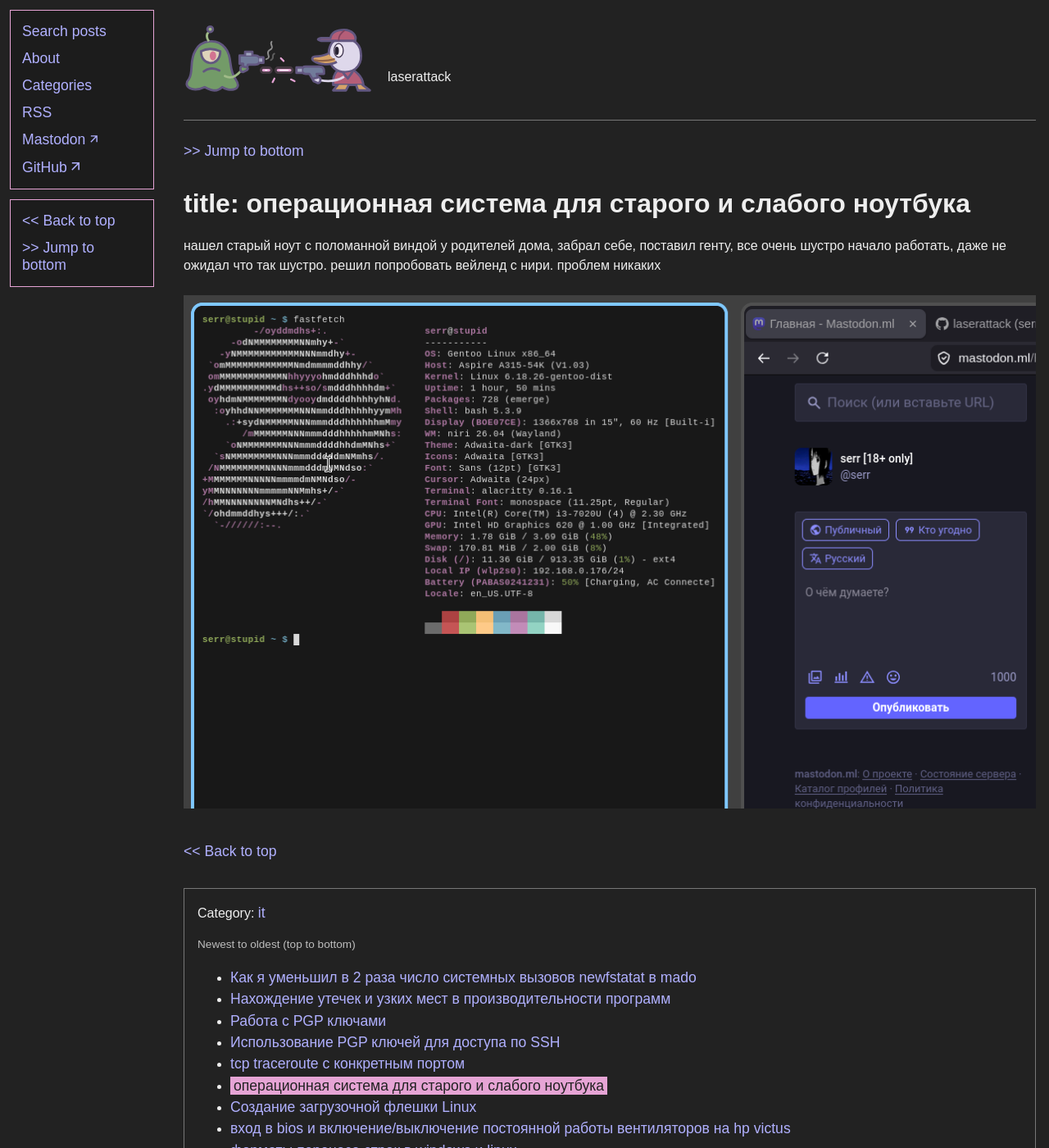
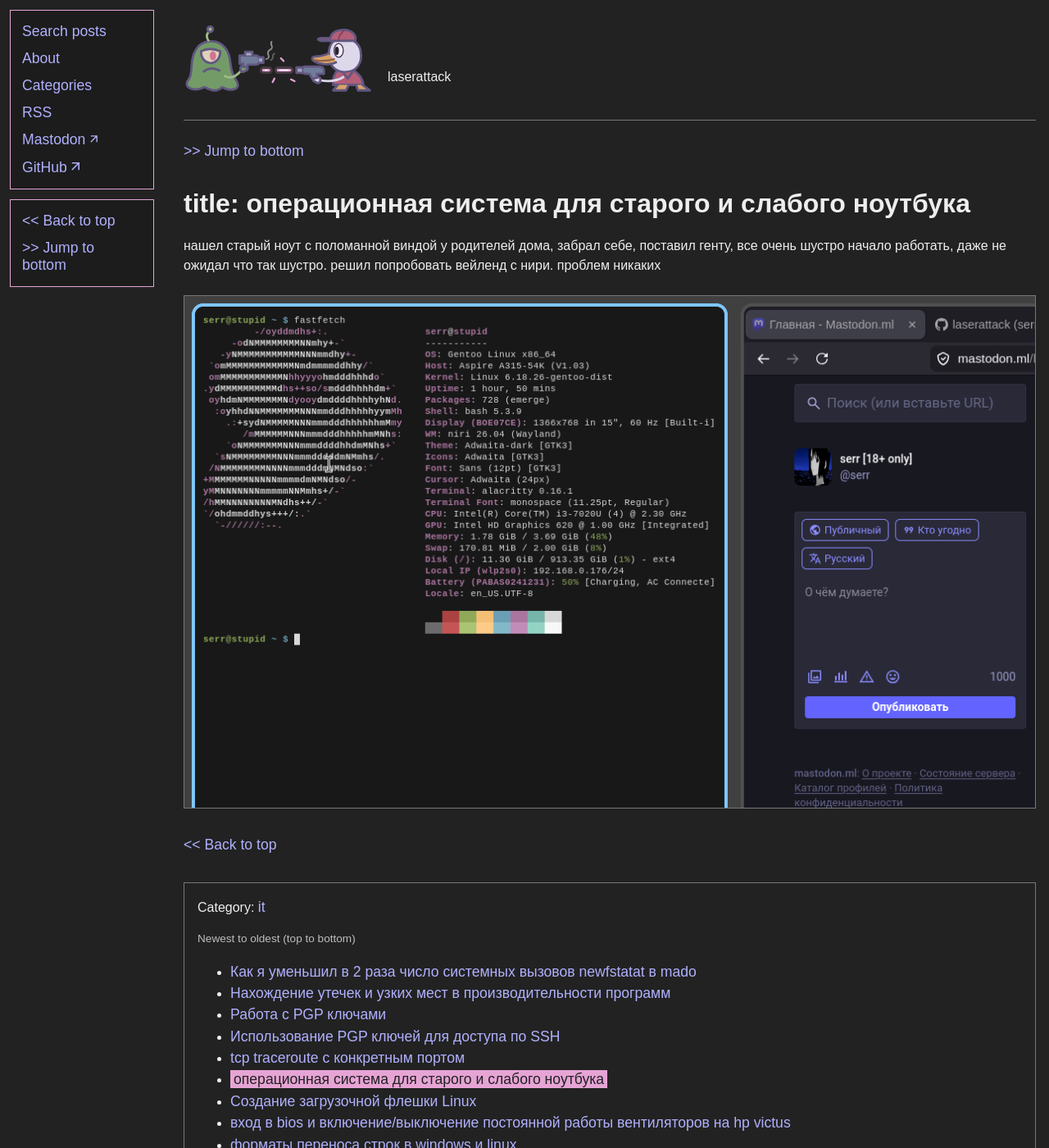
Before and after one commit to laserattack/laserattack.github.io, a Jekyll site: the page built from _posts/2026-05-03-system-for-old-laptop.markdown, in a window 1280 px wide and 1400 px high. Shown: the whole window at 82% size. Built offline with Jekyll 4.4.1, drawn with Linux system fonts in a browser that asks for light colours.

Commit message:
change styles

```diff
--- a/assets/page.css
+++ b/assets/page.css
@@ -148,6 +148,10 @@ footer {
 }
 
 img { max-width: 100%; height: auto; margin: var(--space-small) 0 var(--space-medium); }
+img:not(.site-symbol) {
+  margin: var(--space-small) 0;
+  border: 1px solid var(--color-border);
+}
 
 .entry-list { padding-left: var(--space-large); list-style: disc; }
 .entry-list > li { margin: 1em 0; }
```
